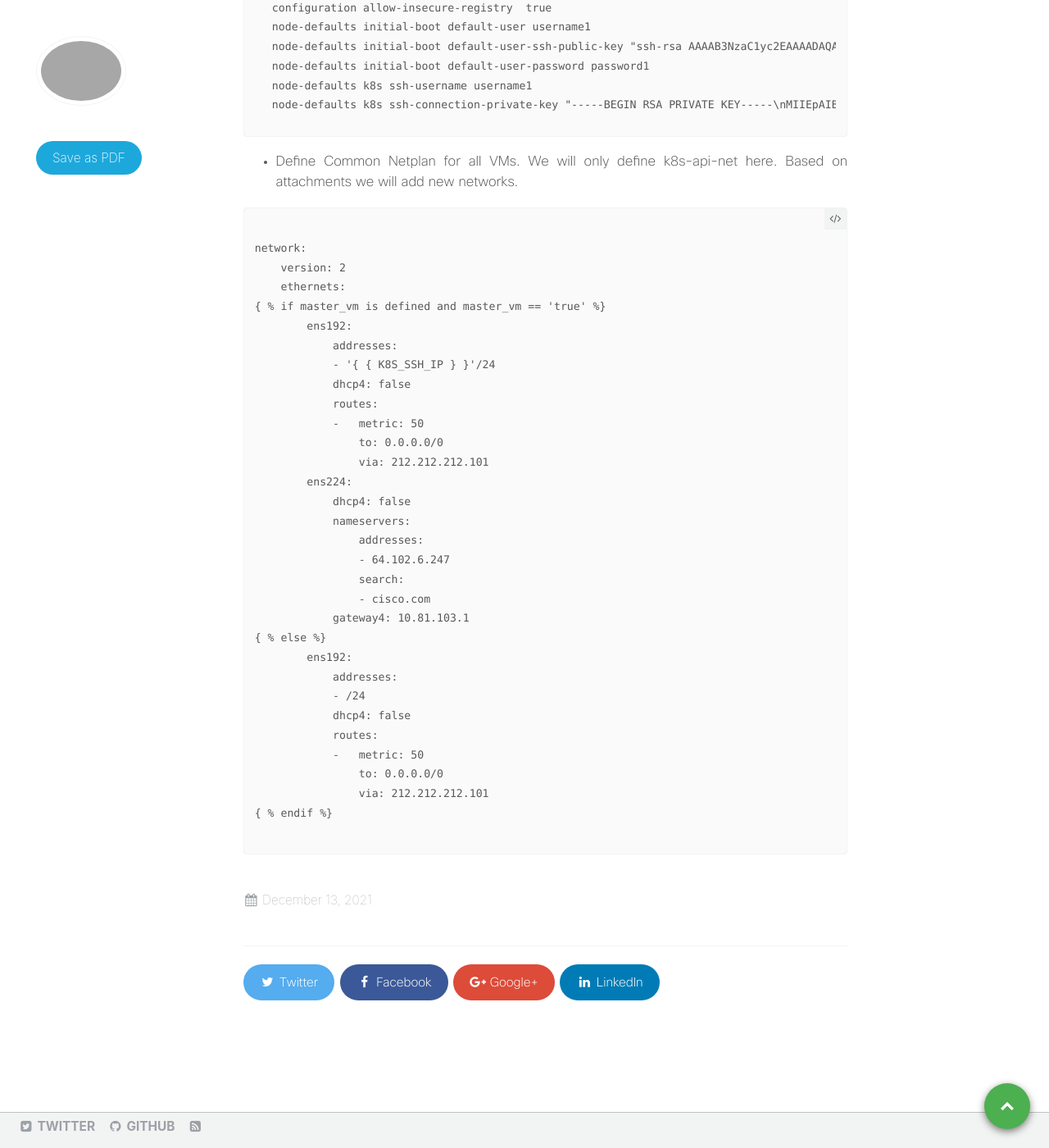
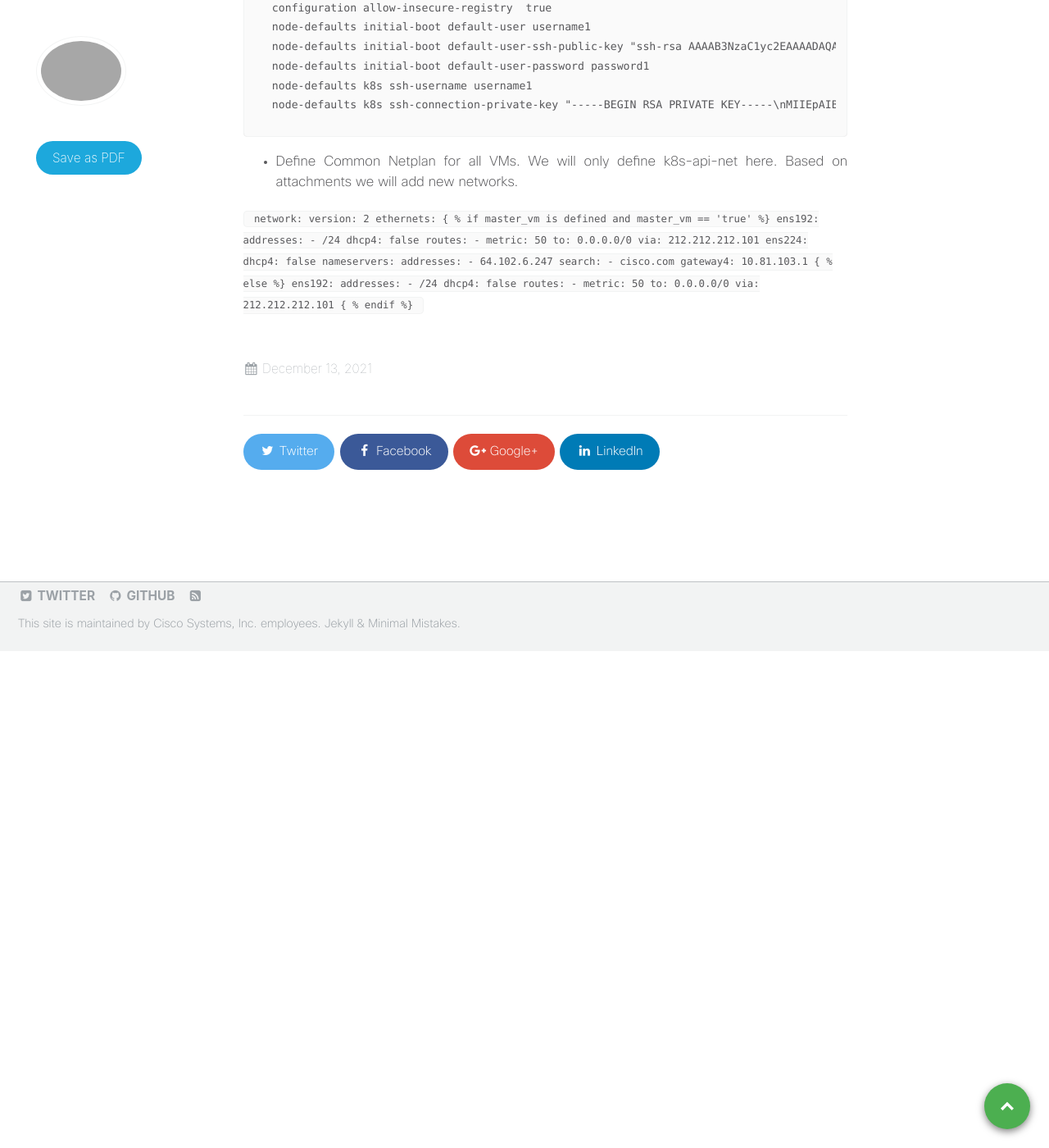
Before and after one commit to xrdocs/cnbng, a Jekyll site: the page built from _tutorials/multi-server-cnbng-cp-deployment-in-vmware.md, in a window 1280 px wide and 1400 px high, scrolled down 6178 px. Shown: the whole window at 82% size. Built offline with Jekyll 4.4.1, drawn with Linux system fonts in a browser that asks for light colours; comment, search, counter and statistics services are not loaded.

Commit message:
Update multi-server-cnbng-cp-deployment-in-vmware.md

````diff
--- a/_tutorials/multi-server-cnbng-cp-deployment-in-vmware.md
+++ b/_tutorials/multi-server-cnbng-cp-deployment-in-vmware.md
@@ -462,8 +462,6 @@ clusters cnbng-cp-cluster1
 ```
 - Define Common Netplan for all VMs. We will only define k8s-api-net here. Based on attachments we will add new networks.
 
-<div class="highlighter-rouge">
-<pre class="highlight">
 <code>
 network:
     version: 2
@@ -471,7 +469,7 @@ network:
 { % if master_vm is defined and master_vm == 'true' %}
         ens192:
             addresses:
-            - '{ { K8S_SSH_IP } }'/24
+            - {{K8S_SSH_IP}}/24
             dhcp4: false
             routes:
             -   metric: 50
@@ -496,5 +494,3 @@ network:
                 via: 212.212.212.101
 { % endif %}
 </code>
-</pre>
-</div>
````
